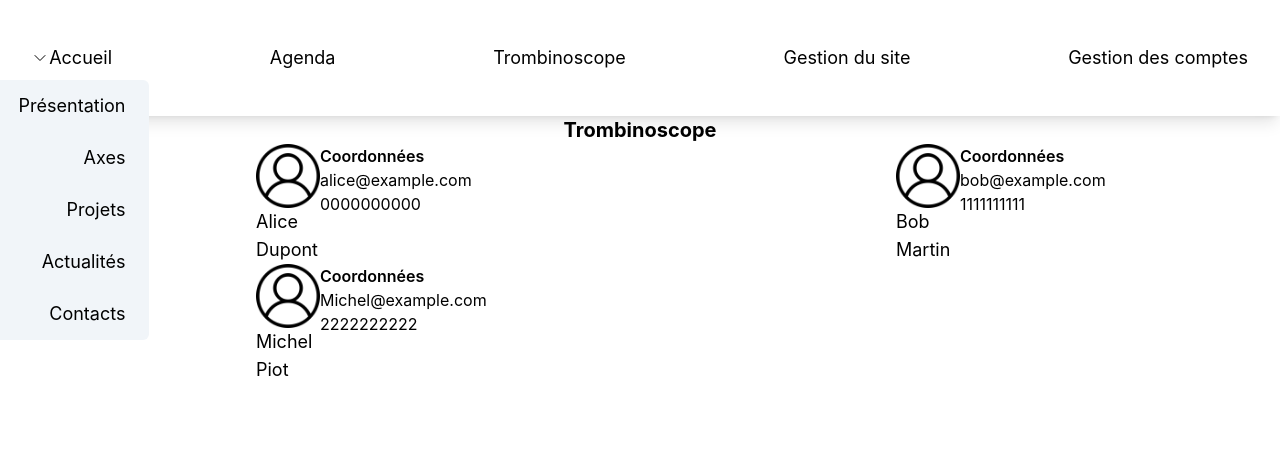
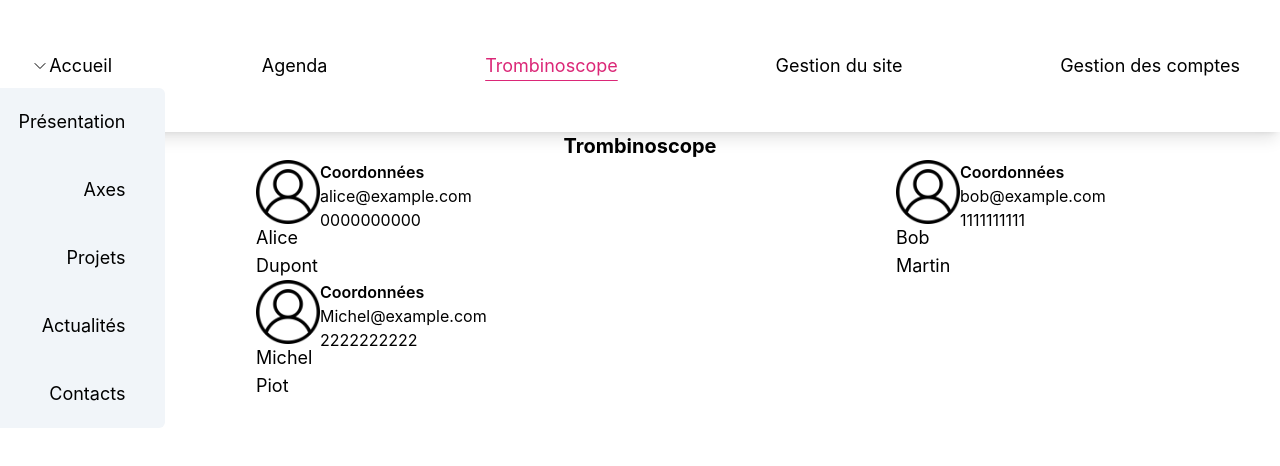
Before and after one commit to Ju-HQP/sae501, a React (Create React App) app in the folder site-mayhumanlab/: page /trombinoscope in a window 1280 px wide. Both pictures are taken after a click on the icon 40 px from the left and 58 px from the top of the page. Shown: the top 466 px of the page. Built offline with nearby package versions, Linux system fonts and the light colour scheme.

Commit message:
mise en page Navlink

```diff
--- a/site-mayhumanlab/src/components/Nav.jsx
+++ b/site-mayhumanlab/src/components/Nav.jsx
@@ -20,50 +20,50 @@ function Nav() {
                         isConnected
                             ?
                             <ul className="text-lg flex justify-between items-center">
-                                <li className="flex flex-col items-center relative">
+                                <li className="flex flex-col items-center relative hover:bg-slate-100 rounded">
                                     <span className="flex justify-between w-20">
                                         <ChevronDownIcon className="w-4" onClick={() => setIsMenuOpen((prev) => !prev)} />
-                                        <button onClick={() => setIsMenuOpen((prev) => !prev)}>Accueil</button>
+                                        <NavLink className={({isActive})=> isActive ? 'text-pink-600 underline underline-offset-8 ' : ' '} to="/" onMouseOver={() => setIsMenuOpen(true)} onMouseOut={() => setIsMenuOpen(false)}>Accueil</NavLink>
                                     </span>
                                     {
                                         isMenuOpen
                                         &&
-                                        <ul className=" absolute top-6 flex flex-col justify-between items-end mt-3 px-6 rounded-md bg-slate-100">
-                                            <li className="my-3">
-                                                <Link to='/#presentation'>Présentation</Link>
+                                        <ul onMouseOver={() => setIsMenuOpen(true)} onMouseOut={() => setIsMenuOpen(false)} className=" absolute top-6 flex flex-col justify-between items-end mt-3 px-6 rounded-md bg-slate-100">
+                                            <li className="my-3 hover:bg-slate-200 p-2 rounded">
+                                                <Link className="p-2" to='/#presentation'>Présentation</Link>
                                             </li>
-                                            <li className="my-3">
-                                                <Link to='/#axes'>Axes</Link>
+                                            <li className="my-3 hover:bg-slate-200 p-2 rounded">
+                                                <Link className="p-2" to='/#axes'>Axes</Link>
                                             </li>
-                                            <li className="my-3">
-                                                <Link to='/#projects'>Projets</Link>
+                                            <li className="my-3 hover:bg-slate-200 p-2 rounded">
+                                                <Link className="p-2" to='/#projects'>Projets</Link>
                                             </li>
-                                            <li className="my-3">
-                                                <Link to='/#actu'>Actualités</Link>
+                                            <li className="my-3 hover:bg-slate-200 p-2 rounded">
+                                                <Link className="p-2" to='/#actu'>Actualités</Link>
                                             </li>
-                                            <li className="my-3">
-                                                <Link to='/#contacts'>Contacts</Link>
+                                            <li className="my-3 hover:bg-slate-200 p-2 rounded">
+                                                <Link className="p-2" to='/#contacts'>Contacts</Link>
                                             </li>
                                         </ul>
                                     }
 
 
                                 </li>
-                                <li className="my-3">
-                                    <NavLink to='/agenda'>Agenda</NavLink>
+                                <li className="my-3 hover:bg-slate-100 p-2 rounded">
+                                    <NavLink to='/agenda' className={({isActive})=> isActive&& 'text-pink-600 underline underline-offset-8'}>Agenda</NavLink>
                                 </li>
-                                <li className="my-3">
-                                    <NavLink to='/trombinoscope'>Trombinoscope</NavLink>
+                                <li className="my-3 hover:bg-slate-100 p-2 rounded">
+                                    <NavLink to='/trombinoscope' className={({isActive})=> isActive&& 'text-pink-600 underline underline-offset-8'}>Trombinoscope</NavLink>
                                 </li>
-                                <li className="my-3">
-                                    <NavLink to='/gestion-du-site'>Gestion du site</NavLink>
+                                <li className="my-3 hover:bg-slate-100 p-2 rounded">
+                                    <NavLink to='/gestion-du-site' className={({isActive})=> isActive&& 'text-pink-600 underline underline-offset-8'}>Gestion du site</NavLink>
                                 </li>
 
                                 {/**QUE POUR LES ADMINS */
                                     isAdmin
                                     &&
-                                    <li className="my-3">
-                                        <NavLink to='/gestion-des-benevoles'>Gestion des comptes</NavLink>
+                                    <li className="my-3 hover:bg-slate-100 p-2 rounded">
+                                        <NavLink to='/gestion-des-benevoles' className={({isActive})=> isActive&& 'text-pink-600 underline underline-offset-8'}>Gestion des comptes</NavLink>
                                     </li>
                                 }
 
@@ -111,7 +111,7 @@ function Nav() {
                                             <li className="flex flex-col items-end mb-3">
                                                 <span className="flex justify-between w-20">
                                                     <ChevronDownIcon className="w-4" onClick={() => setIsMenuOpen((prev) => !prev)} />
-                                                    <button onClick={() => setIsMenuOpen((prev) => !prev)}>Accueil</button>
+                                                    <NavLink to='/' onClick={() => setIsMenuOpen((prev) => !prev)} className={({isActive})=> isActive&& 'text-pink-600 underline underline-offset-8'}>Accueil</NavLink>
                                                 </span>
                                                 {
                                                     isMenuOpen
@@ -138,20 +138,20 @@ function Nav() {
 
                                             </li>
                                             <li className="my-3">
-                                                <NavLink to='/agenda'>Agenda</NavLink>
+                                                <NavLink to='/agenda' className={({isActive})=> isActive&& 'text-pink-600 underline underline-offset-8'}>Agenda</NavLink>
                                             </li>
                                             <li className="my-3">
-                                                <NavLink to='/trombinoscope'>Trombinoscope</NavLink>
+                                                <NavLink to='/trombinoscope' className={({isActive})=> isActive&& 'text-pink-600 underline underline-offset-8'}>Trombinoscope</NavLink>
                                             </li>
                                             <li className="my-3">
-                                                <NavLink to='/gestion-du-site'>Gestion du site</NavLink>
+                                                <NavLink to='/gestion-du-site'className={({isActive})=> isActive&& 'text-pink-600 underline underline-offset-8'}>Gestion du site</NavLink>
                                             </li>
 
                                             {/**QUE POUR LES ADMINS */
                                                 isAdmin
                                                 &&
                                                 <li className="my-3">
-                                                    <NavLink to='/gestion-des-benevoles'>Gestion des comptes</NavLink>
+                                                    <NavLink to='/gestion-des-benevoles' className={({isActive})=> isActive&& 'text-pink-600 underline underline-offset-8'}>Gestion des comptes</NavLink>
                                                 </li>
                                             }
 
```
